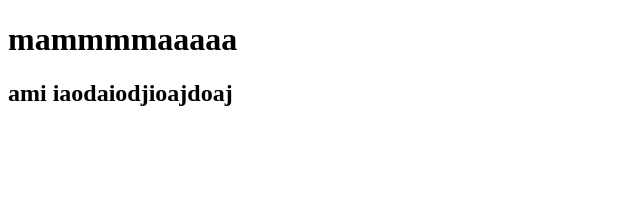
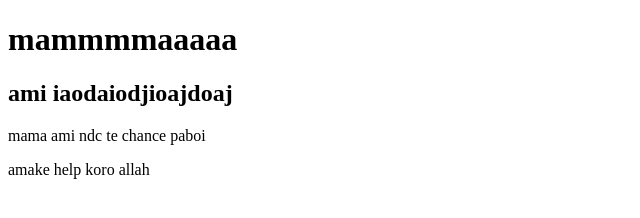
Before and after one commit to shopno004/My-first-repo, a plain HTML site: page index.html in a window 1280 px wide. Shown: the whole page, without its empty margins (0-640 px from the left). Drawn offline with Linux system fonts and the light colour scheme.

Commit message:
added paragraph

```diff
--- a/index.html
+++ b/index.html
@@ -9,5 +9,8 @@
 <body>
     <h1>mammmmaaaaa</h1>
     <h2>ami iaodaiodjioajdoaj</h2>
+    <p>mama ami ndc te chance paboi
+    <p>amake help koro allah </p>
+    </p>
 </body>
 </html>
```
